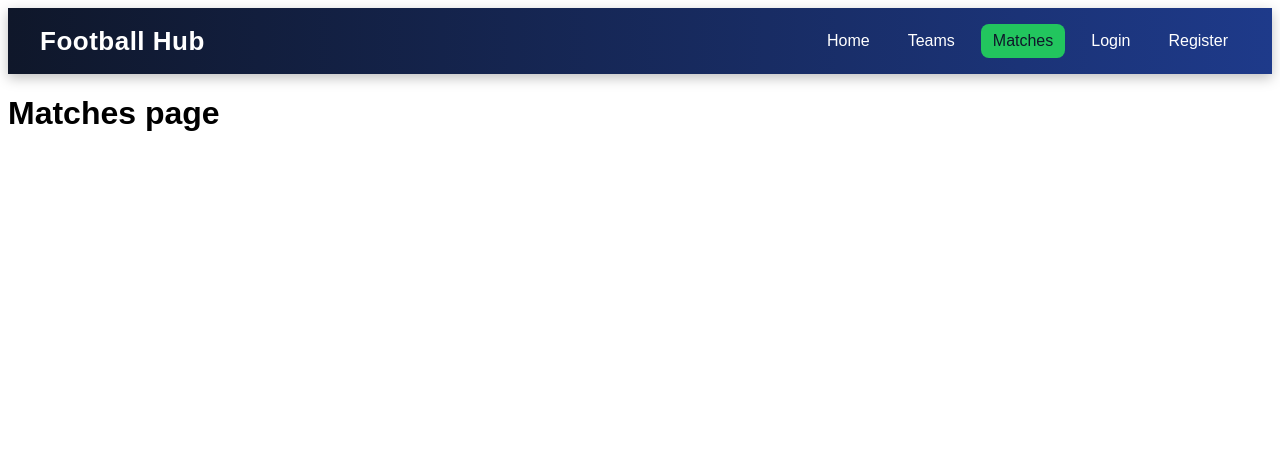
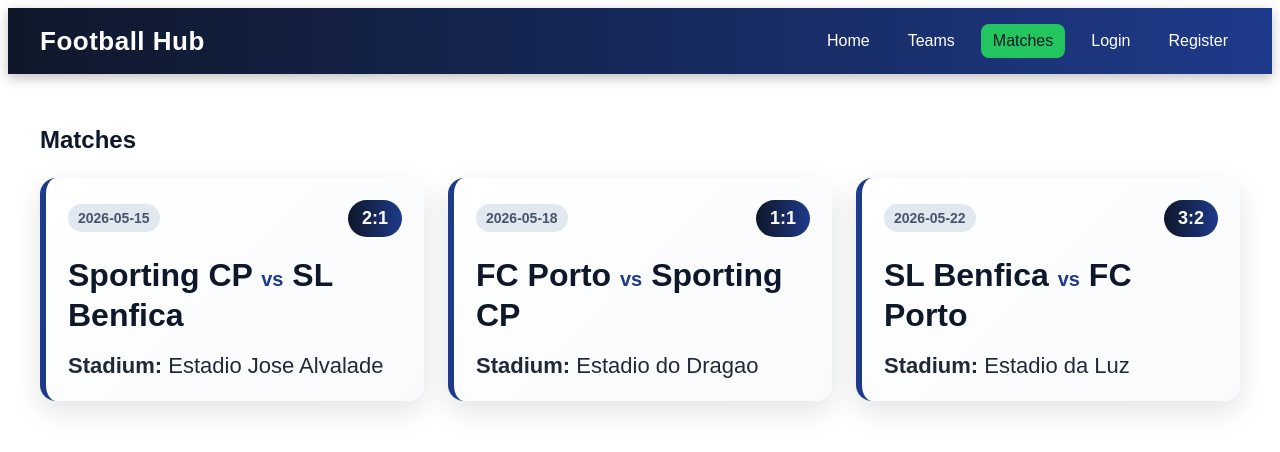
Before and after one commit to Petar-Yoan/football-hub-react, a React (Vite) app: page /matches in a window 1280 px wide. Shown: the top 452 px of the page. Built offline with nearby package versions, Linux system fonts and the light colour scheme; data requests are answered from the project's data file.

Commit message:
Fetch and display matches data

```diff
--- a/src/App.css
+++ b/src/App.css
@@ -204,3 +204,67 @@
 .team-card--porto .team-card__title {
   color: #1d4ed8;
 }
+
+.matches-list {
+  display: grid;
+  grid-template-columns: repeat(auto-fit, minmax(320px, 1fr));
+  gap: 24px;
+}
+
+.match-card {
+  background: linear-gradient(135deg, #ffffff, #f8fafc);
+  border-radius: 16px;
+  padding: 22px;
+  box-shadow: 0 10px 28px rgba(15, 23, 42, 0.12);
+  border-left: 6px solid #1e3a8a;
+  transition: transform 0.2s ease, box-shadow 0.2s ease;
+}
+
+.match-card:hover {
+  transform: translateY(-4px);
+  box-shadow: 0 14px 32px rgba(15, 23, 42, 0.18);
+}
+
+.match-card__top {
+  display: flex;
+  justify-content: space-between;
+  align-items: center;
+  margin-bottom: 18px;
+}
+
+.match-card__date {
+  font-size: 14px;
+  font-weight: 600;
+  color: #475569;
+  background-color: #e2e8f0;
+  padding: 6px 10px;
+  border-radius: 999px;
+}
+
+.match-card__score {
+  font-size: 18px;
+  font-weight: 700;
+  color: #ffffff;
+  background: linear-gradient(90deg, #0f172a, #1e3a8a);
+  padding: 8px 14px;
+  border-radius: 999px;
+}
+
+.match-card__title {
+  margin: 0 0 18px;
+  color: #0f172a;
+  font-size: 32px;
+  line-height: 1.25;
+}
+
+.match-card__title span {
+  color: #1e3a8a;
+  font-size: 20px;
+  font-weight: 700;
+}
+
+.match-card__info p {
+  margin: 0;
+  font-size: 22px;
+  color: #1f2937;
+}
--- a/src/pages/Matches.tsx
+++ b/src/pages/Matches.tsx
@@ -1,4 +1,63 @@
+import { useEffect, useState } from 'react';
+import { getAllMatches } from '../services/matchesService';
+
+type Match = {
+  id: number;
+  homeTeam: string;
+  awayTeam: string;
+  date: string;
+  stadium: string;
+  score: string;
+};
+
 function Matches() {
-    return <h1>Matches page</h1>
+  const [matches, setMatches] = useState<Match[]>([]);
+  const [error, setError] = useState('');
+  const [loading, setLoading] = useState(true);
+
+  useEffect(() => {
+    getAllMatches()
+      .then((result) => {
+        setMatches(result);
+        setError('');
+      })
+      .catch(() => {
+        setError('Failed to load matches.');
+      })
+      .finally(() => {
+        setLoading(false);
+      });
+  }, []);
+
+  return (
+    <section className="page-section">
+      <h1>Matches</h1>
+
+      {loading && <p>Loading matches...</p>}
+      {error && <p className="form-error">{error}</p>}
+
+      <div className="matches-list">
+        {matches.map((match) => (
+          <article key={match.id} className="match-card">
+            <div className="match-card__top">
+              <span className="match-card__date">{match.date}</span>
+              <span className="match-card__score">{match.score}</span>
+            </div>
+
+            <h2 className="match-card__title">
+              {match.homeTeam} <span>vs</span> {match.awayTeam}
+            </h2>
+
+            <div className="match-card__info">
+              <p>
+                <strong>Stadium:</strong> {match.stadium}
+              </p>
+            </div>
+          </article>
+        ))}
+      </div>
+    </section>
+  );
 }
+
 export default Matches;
--- /dev/null
+++ b/src/services/matchesService.ts
@@ -0,0 +1,11 @@
+const baseUrl = 'http://localhost:3000/matches';
+
+export async function getAllMatches() {
+  const response = await fetch(baseUrl);
+
+  if (!response.ok) {
+    throw new Error('Failed to fetch matches.');
+  }
+
+  return response.json();
+}
```
